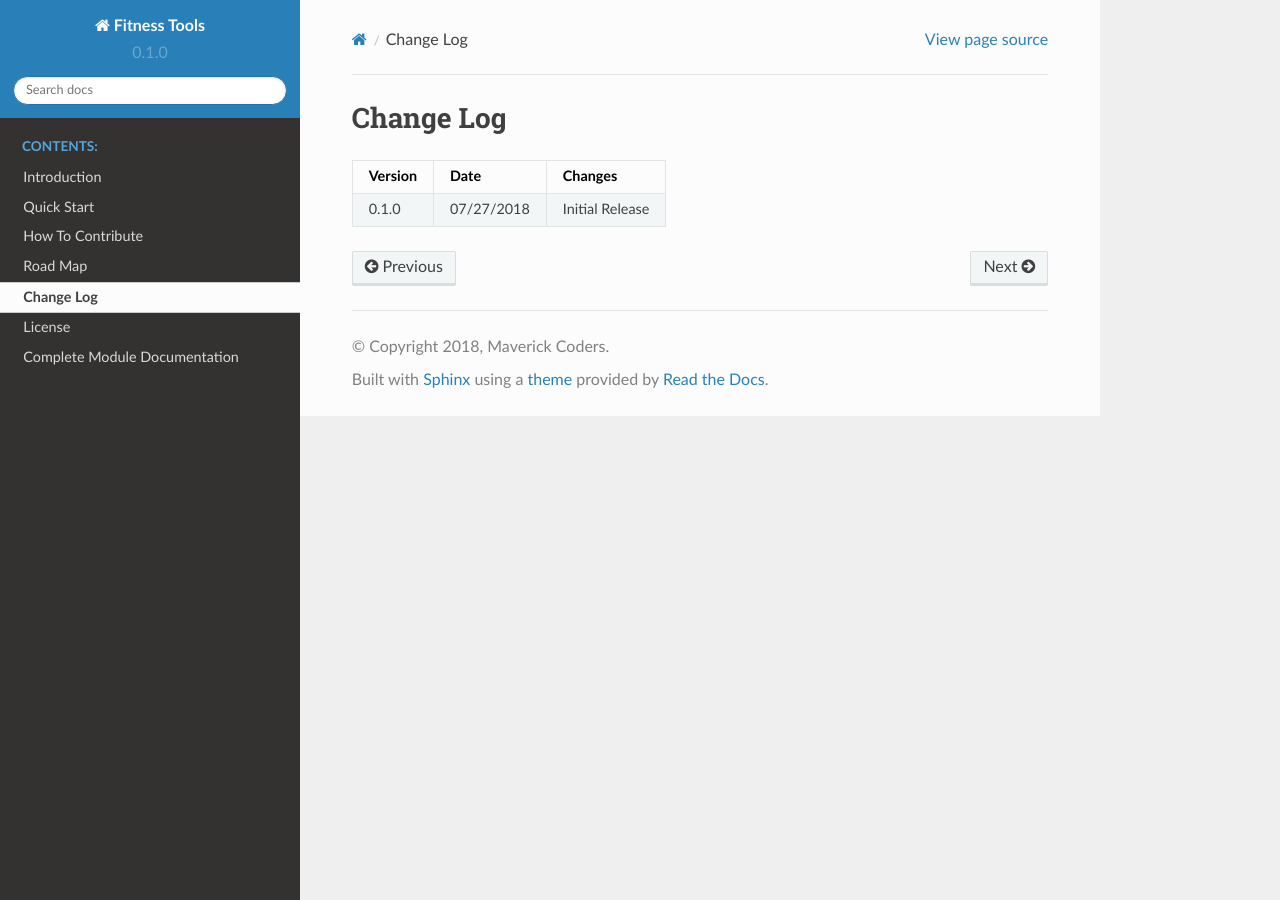
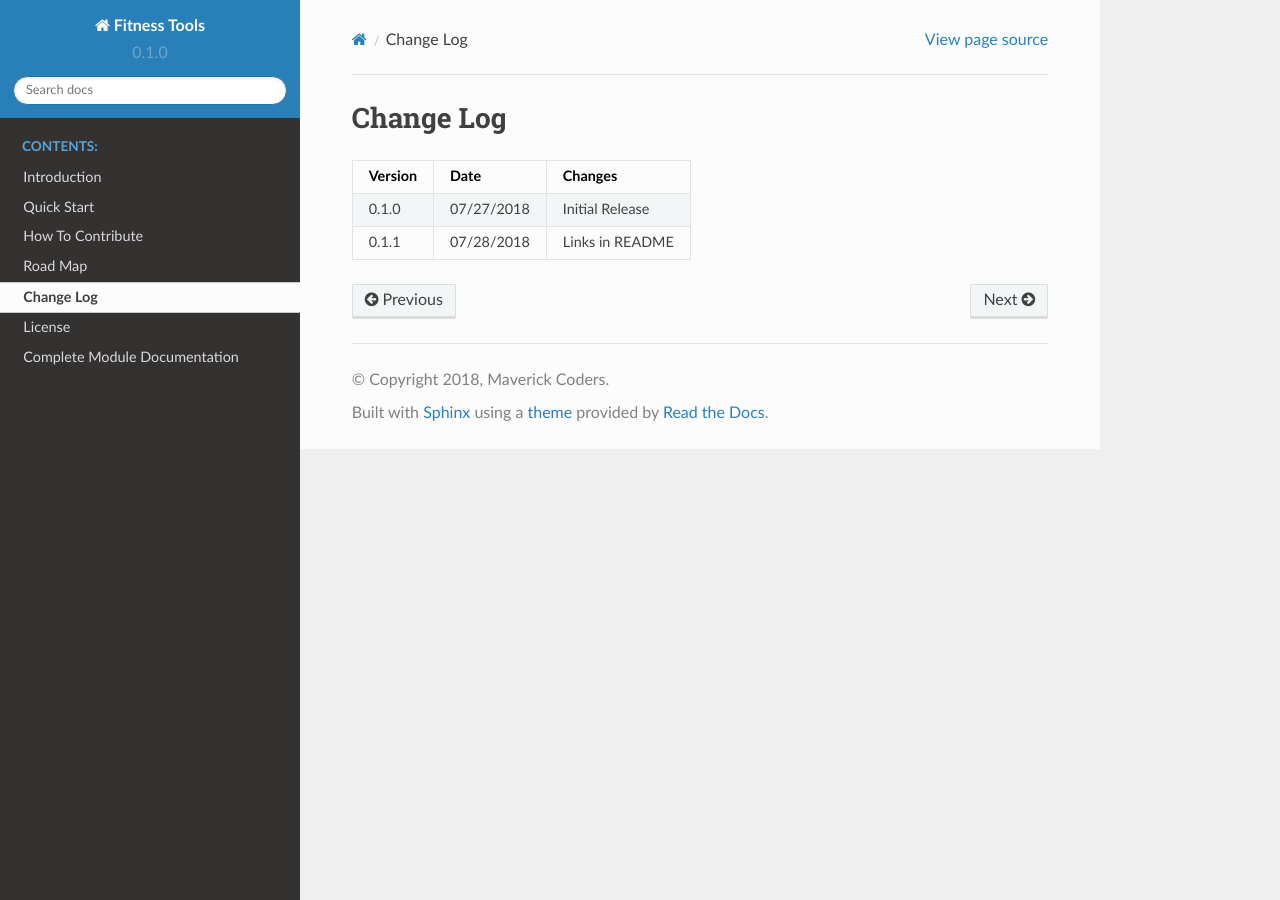
Before and after one commit to Maverick-Coders/Fitness-Tools, a Sphinx documentation site: the page built from docs/source/changelog.rst, in a window 1280 px wide. Built offline with Sphinx 7.4.7 and the Read the Docs theme 2.0.0, drawn with Linux system fonts in a browser that asks for light colours.

Commit message:
version bump v0.1.1

```diff
--- a/docs/source/changelog.rst
+++ b/docs/source/changelog.rst
@@ -6,3 +6,5 @@ Change Log
 +============+============+=================+
 | 0.1.0      | 07/27/2018 | Initial Release |
 +------------+------------+-----------------+
+| 0.1.1      | 07/28/2018 | Links in README |
++------------+------------+-----------------+
```
